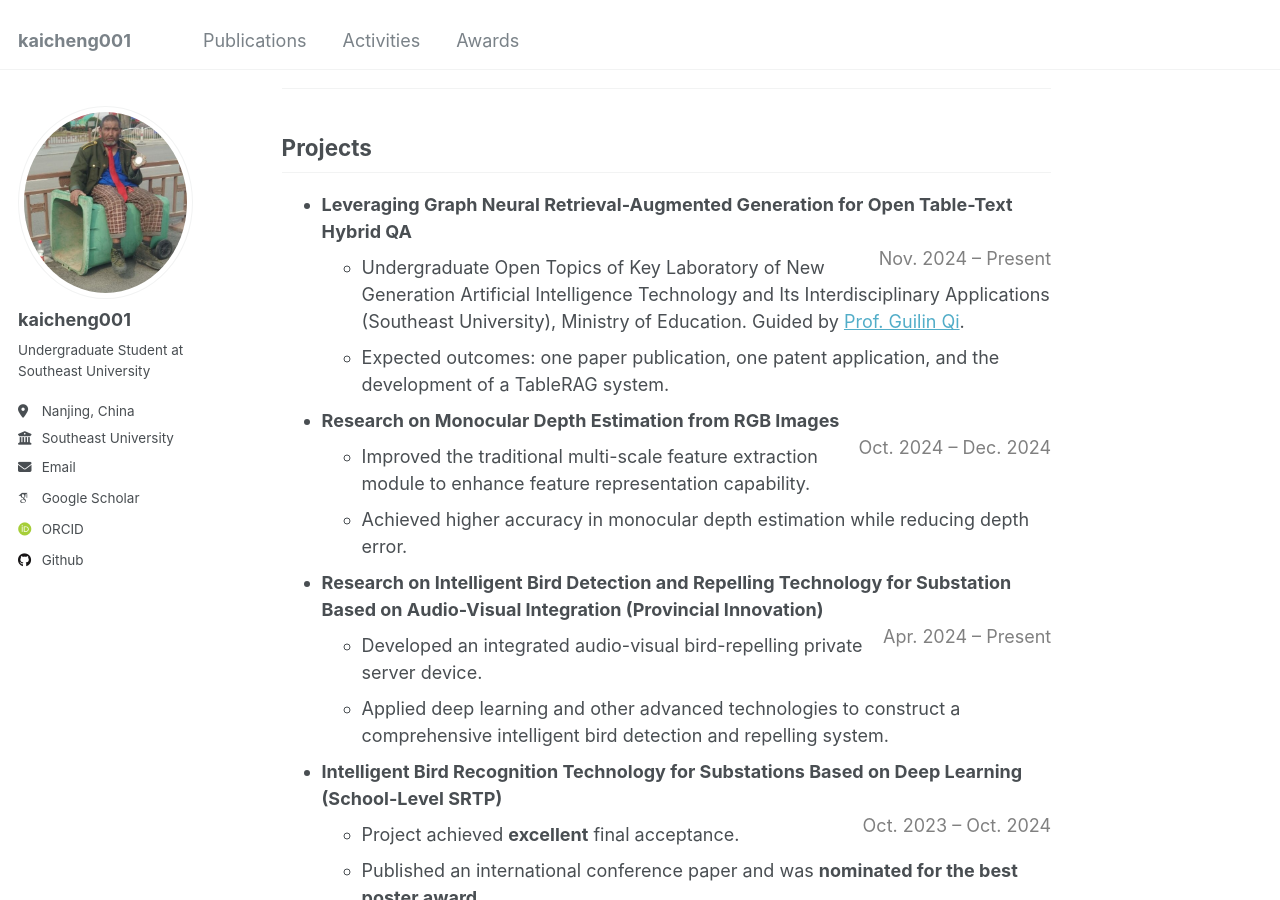
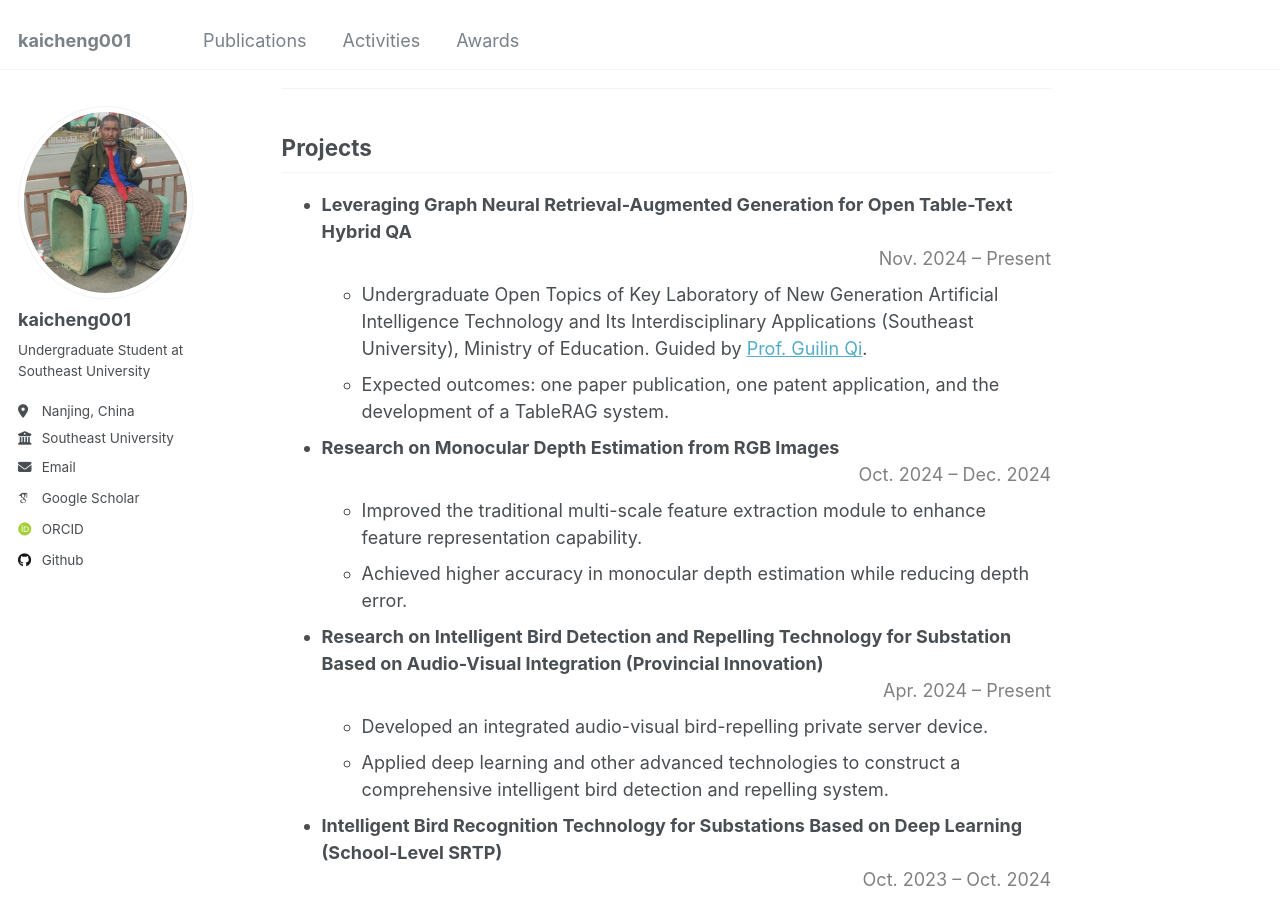
Before and after one commit to kaicheng001/kaicheng001.github.io, a Jekyll site: the page built from _pages/about.md, in a window 1280 px wide and 900 px high, scrolled down 938 px. Built offline with Jekyll 4.4.1, drawn with Linux system fonts in a browser that asks for light colours; some web fonts are replaced.

Commit message:
correct the formmat of the projects

```diff
--- a/_pages/about.md
+++ b/_pages/about.md
@@ -38,22 +38,22 @@ Deep Learning, Computer Graphics, etc.
 ## Projects
 
 - **Leveraging Graph Neural Retrieval-Augmented Generation for Open Table-Text Hybrid QA**
-  <span style="float: right; color: gray;">Nov. 2024 – Present</span>
+  <span style="float: right; color: gray;">Nov. 2024 – Present</span> <br>
   - Undergraduate Open Topics of Key Laboratory of New Generation Artificial Intelligence Technology and Its Interdisciplinary Applications (Southeast University), Ministry of Education. Guided by [Prof. Guilin Qi](https://cs.seu.edu.cn/gqi/main.htm).
   - Expected outcomes: one paper publication, one patent application, and the development of a TableRAG system.
 
 - **Research on Monocular Depth Estimation from RGB Images**
-  <span style="float: right; color: gray;">Oct. 2024 – Dec. 2024</span>
+  <span style="float: right; color: gray;">Oct. 2024 – Dec. 2024</span>  <br>
   - Improved the traditional multi-scale feature extraction module to enhance feature representation capability.
   - Achieved higher accuracy in monocular depth estimation while reducing depth error.
 
 - **Research on Intelligent Bird Detection and Repelling Technology for Substation Based on Audio-Visual Integration (Provincial Innovation)**
-  <span style="float: right; color: gray;">Apr. 2024 – Present</span>
+  <span style="float: right; color: gray;">Apr. 2024 – Present</span>  <br>
   - Developed an integrated audio-visual bird-repelling private server device.
   - Applied deep learning and other advanced technologies to construct a comprehensive intelligent bird detection and repelling system.
 
 - **Intelligent Bird Recognition Technology for Substations Based on Deep Learning (School-Level SRTP)**
-  <span style="float: right; color: gray;">Oct. 2023 – Oct. 2024</span>
+  <span style="float: right; color: gray;">Oct. 2023 – Oct. 2024</span>  <br>
   - Project achieved **excellent** final acceptance.
   - Published an international conference paper and was **nominated for the best poster award**.
   - Designed an improved, efficient, and lightweight bird detection model.
```
